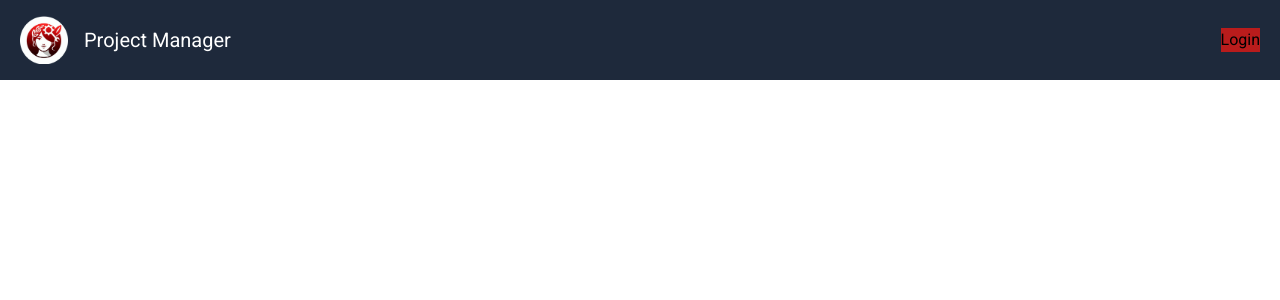
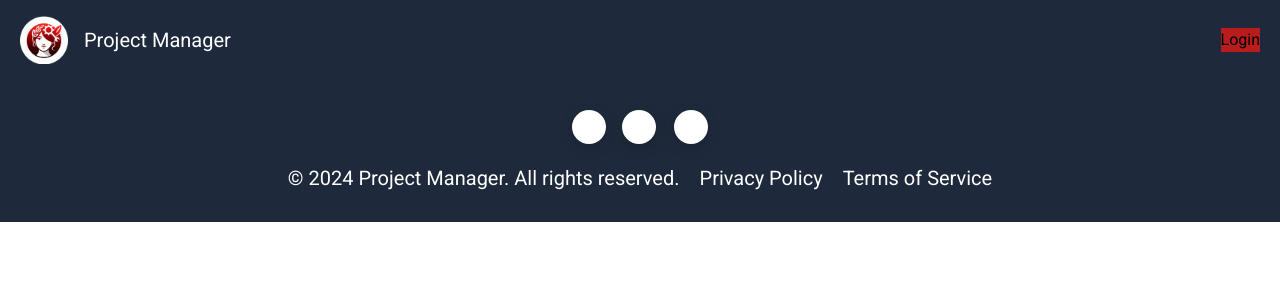
Before and after one commit to tretake/Desafio-2---Semana-08---JURASSIC, a React (Vite) app: page /login in a window 1280 px wide. Shown: the top 300 px of the page. Built offline with nearby package versions, Linux system fonts and the light colour scheme.

Commit message:
footer_test

```diff
--- a/src/componenst/Footer.tsx
+++ b/src/componenst/Footer.tsx
@@ -1,11 +1,39 @@
-import React from 'react'
+// src/components/Footer.tsx
+import React from 'react';
 
-const Footer = () => {
+const Footer: React.FC = () => {
   return (
-    <div>
+    <div className="w-full h-auto bg-slate-800 overflow-hidden flex flex-col justify-center items-center p-[30px] gap-5">
+    {/* Ícones */}
+    <div className="w-[136px] h-[34.46px] relative">
+        <div className="w-[34px] h-[34px] left-0 top-0 absolute">
+            <div className="w-[34px] h-[34px] left-0 top-0 absolute bg-white rounded-full shadow-[0px_4px_14px_0px_rgba(0,0,0,0.15)]" />
+            <div className="w-3 h-3 left-[11px] top-[11px] absolute overflow-hidden" />
+        </div>
+        <div className="w-[34px] h-[34px] left-[50px] top-0 absolute">
+            <div className="w-[34px] h-[34px] left-0 top-0 absolute bg-white rounded-full shadow-[0px_4px_14px_0px_rgba(0,0,0,0.15)]" />
+            <div className="w-[13px] h-[13px] left-[11px] top-[10px] absolute overflow-hidden" />
+        </div>
+        <div className="w-[34px] h-[34px] left-[102px] top-[0.46px] absolute">
+            <div className="w-[34px] h-[34px] left-0 top-0 absolute bg-white rounded-full shadow-[0px_4px_14px_0px_rgba(0,0,0,0.15)]" />
+            <div className="w-[11px] h-[11px] left-[11px] top-[11px] absolute overflow-hidden" />
+        </div>
+    </div>
 
+    {/* Textos */}
+    <div className="flex flex-col md:flex-row justify-center items-center gap-5">
+        <div className="text-center text-white text-sm md:text-lg lg:text-xl font-normal font-['Roboto'] leading-7">
+            © 2024 Project Manager. All rights reserved.
+        </div>
+        <div className="text-center text-white text-sm md:text-lg lg:text-xl font-normal font-['Roboto'] leading-7">
+            Privacy Policy
+        </div>
+        <div className="text-center text-white text-sm md:text-lg lg:text-xl font-normal font-['Roboto'] leading-7">
+            Terms of Service
+        </div>
     </div>
-  )
-}
+</div>
+  );
+};
 
-export default Footer
+export default Footer;
```
